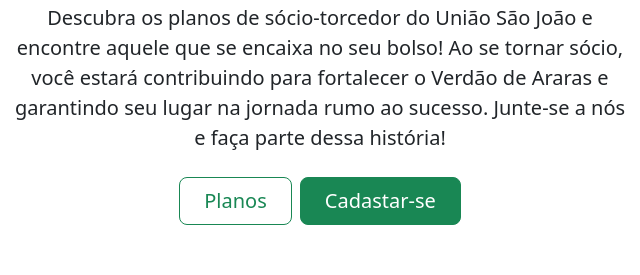
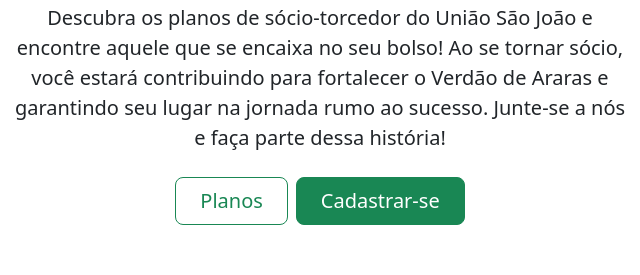
Before and after one commit to marcosguisleri/uniaosaojoaoweb, a plain HTML site: page index.html in a window 1280 px wide. Shown: the part 2244-2519 px from the top of the page, 320-960 px from the left. Drawn offline with nearby package versions, Linux system fonts and the light colour scheme.

Commit message:
Update index.html

```diff
--- a/index.html
+++ b/index.html
@@ -169,7 +169,7 @@
 
             <button type="button" class="btn btn-outline-success btn-lg px-4 gap-3">Planos</button>
 
-            <button type="button" class="btn btn-success btn-lg px-4">Cadastar-se</button>
+            <button type="button" class="btn btn-success btn-lg px-4">Cadastrar-se</button>
 
           </div>
 
```
